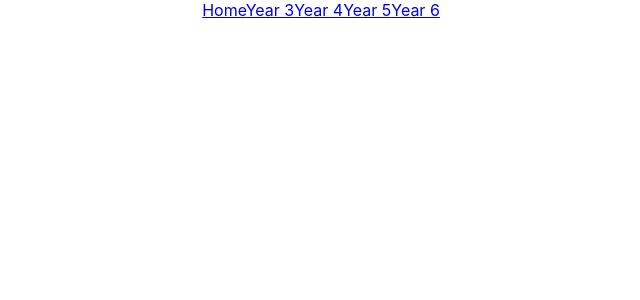
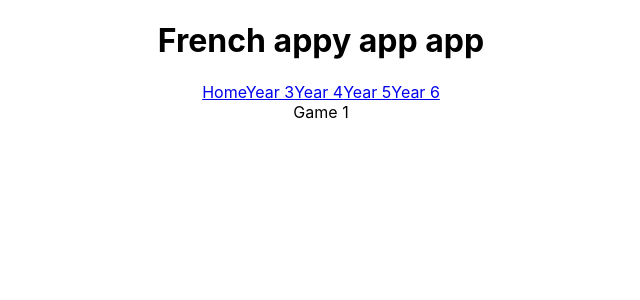
Before and after one commit to philippaclaire9/french-scheme, a React (Create React App) app: page /year_3/Lesson1/Game1 in a window 1280 px wide. Shown: the top 300 px of the page, without its empty margins (319-959 px from the left). Built offline with nearby package versions, Linux system fonts and the light colour scheme.

Commit message:
start Y3Game1 component

```diff
--- a/src/App.js
+++ b/src/App.js
@@ -4,13 +4,18 @@ import Home from './Components/Home';
 import Nav from './Components/Nav';
 import Year3Start from './Components/Year3Start';
 import './App.css';
+import Y3Lesson1 from './Components/Y3Lesson1';
+import Y3Game1 from './Components/Y3Game1';
 function App() {
   return (
     <div className="App">
+      <h1>French appy app app</h1>
       <Nav />
       <Router>
         <Home path="/" />
         <Year3Start path="year_3" />
+        <Y3Lesson1 path="year_3/Lesson1" />
+        <Y3Game1 path="year_3/Lesson1/Game1" />
       </Router>
     </div>
   );
--- /dev/null
+++ b/src/Components/Y3Game1.jsx
@@ -0,0 +1,7 @@
+import React from 'react';
+
+const Y3Game1 = () => {
+  return <div>Game 1</div>;
+};
+
+export default Y3Game1;
```
